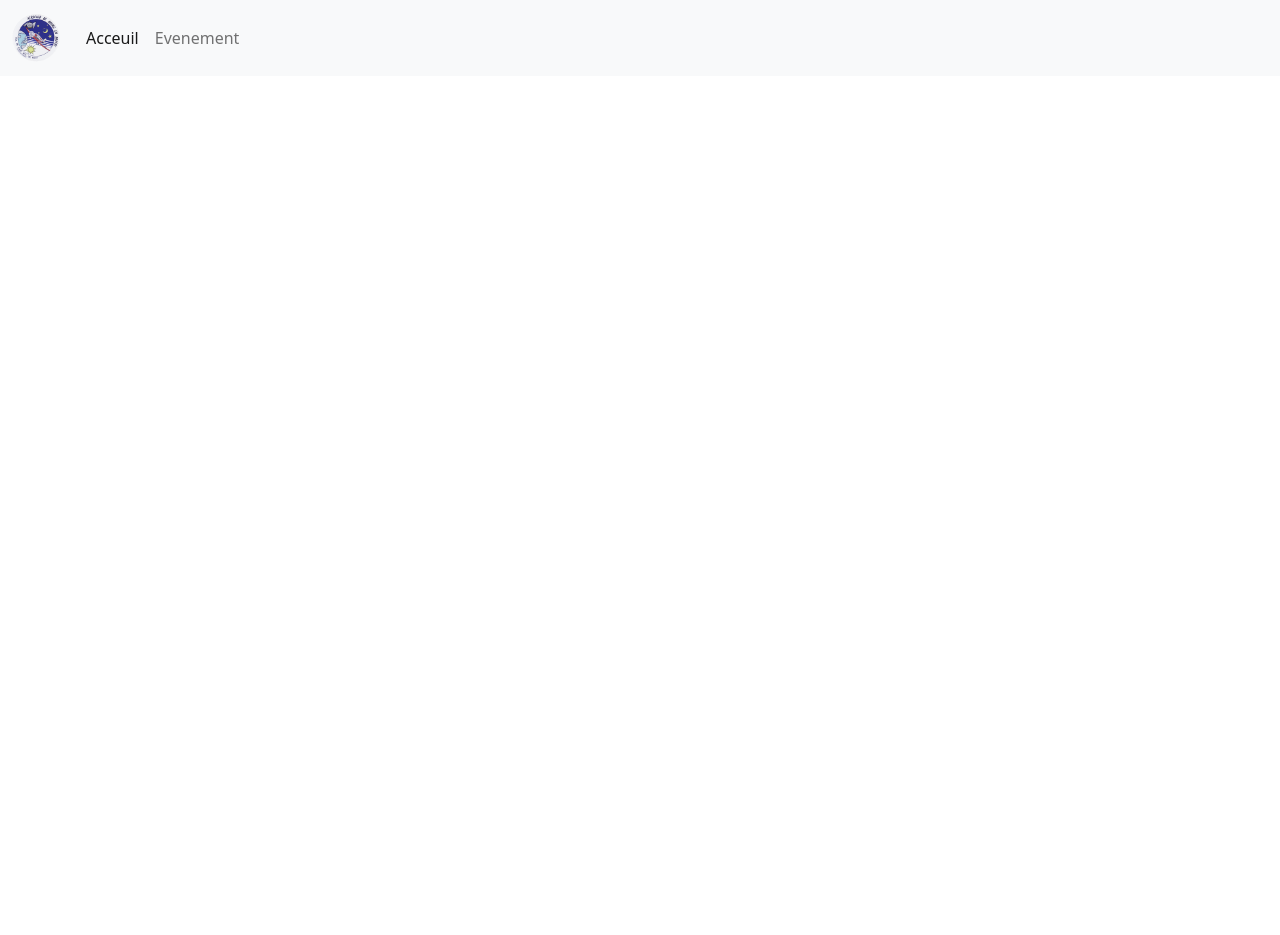
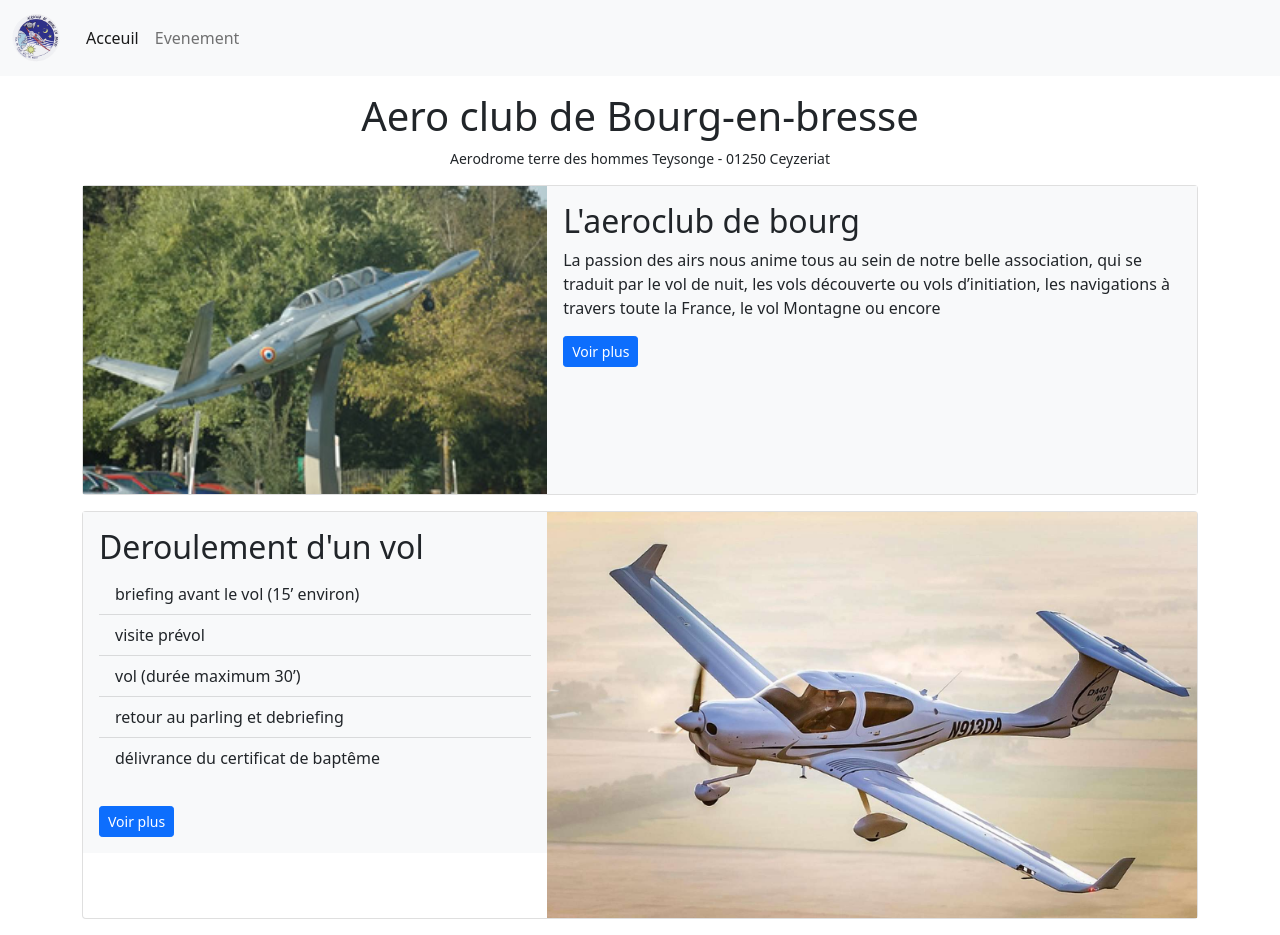
Before and after one commit to qperrin/eval1-qperrin, a plain HTML site: page index.html in a window 1280 px wide. Before the commit the page ends 800 px from the top, so only its background shows below. Drawn offline with nearby package versions, Linux system fonts and the light colour scheme.

Commit message:
Ajout du contenu principal sur la page Acceuil

```diff
--- a/index.html
+++ b/index.html
@@ -12,6 +12,7 @@
 </head>
 
 <body>
+	<header>
 		<nav class="navbar navbar-expand-lg navbar-light bg-light">
 			<div class="container-fluid">
 				<a class="navbar-brand" href="#"><img src="assets/img/logo.png" alt="logo aero club" width="50"
@@ -32,7 +33,58 @@
 				</div>
 			</div>
 		</nav>
+	</header>
+	<main class="container">
+		<div class="text-center">
+			<h1 class="pt-3">Aero club de Bourg-en-bresse</h1>
+			<p class="small">Aerodrome terre des hommes Teysonge - 01250 Ceyzeriat</p>
+		</div>
+		<section>
+			<article>
+				<div class="card mb-3">
+					<div class="row g-0">
+						<div class="col-12 col-md-5">
+							<img src="assets/img/Presentation-club.jpg" alt="image presentation" class="w-100">
+						</div>
+						<div class="col-md-7">
+							<div class="card-body bg-light h-100">
+								<h2 class="card-title">L'aeroclub de bourg</h2>
+								<p class="card-text">La passion des airs nous anime tous au sein de notre belle
+									association, qui se traduit par le vol de nuit, les vols découverte ou vols
+									d’initiation, les navigations à travers toute la France, le vol Montagne ou encore
 
+								</p>
+								<a href="#" class="btn btn-sm btn-primary">Voir plus</a>
+							</div>
+						</div>
+					</div>
+				</div>
+			</article>
+		</section>
+		<article>
+			<div class="card mb-3">
+				<div class="row g-0">
+
+					<div class="col-md-5">
+						<div class="card-body bg-light">
+							<h2 class="card-title">Deroulement d'un vol</h2>
+							<ul class="list-group list-group-flush mb-sm-4">
+								<li class="list-group-item bg-light">briefing avant le vol (15’ environ)</li>
+								<li class="list-group-item bg-light">visite prévol</li>
+								<li class="list-group-item bg-light">vol (durée maximum 30’)</li>
+								<li class="list-group-item bg-light">retour au parling et debriefing</li>
+								<li class="list-group-item bg-light">délivrance du certificat de baptême</li>
+							</ul>
+							<a href="#" class="btn btn-sm btn-primary mt-sm-1">Voir plus</a>
+						</div>
+					</div>
+					<div class="col-md-7">
+						<img src="assets/img/iamge_avion.jpg" alt="image avion" class="w-100">
+					</div>
+				</div>
+			</div>
+		</article>
+	</main>
 	<!-- Script -->
 	<script src="https://cdn.jsdelivr.net/npm/bootstrap@5.0.0-beta2/dist/js/bootstrap.bundle.min.js"
 		integrity="sha384-b5kHyXgcpbZJO/tY9Ul7kGkf1S0CWuKcCD38l8YkeH8z8QjE0GmW1gYU5S9FOnJ0"
```
Also changed, not shown: assets/img/Presentation-club.jpg (added), assets/img/iamge_avion.jpg (added). Lines whose indentation alone changed are shown as unchanged.
